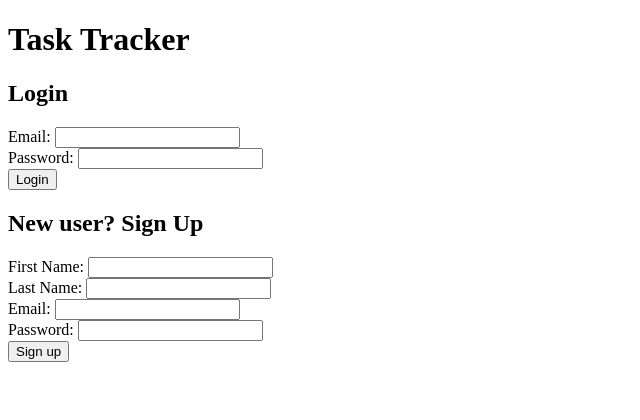
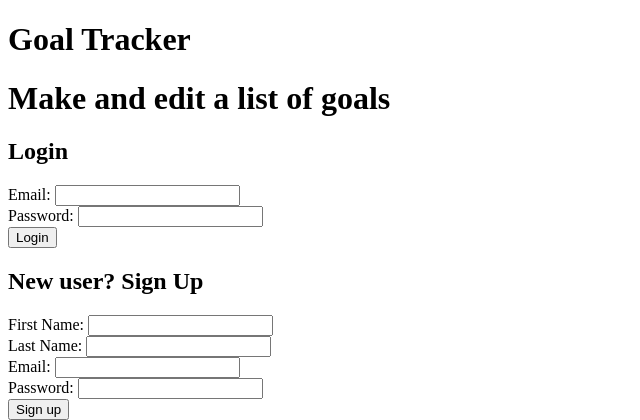
Before and after one commit to teganbroderick/goal-tracker, a Flask app: page / in a window 1280 px wide. Shown: the top 420 px of the page, without its empty margins (0-640 px from the left). Run offline with Flask 2, Linux system fonts and the light colour scheme.

Commit message:
Changed Task(s) to Goal(s)

```diff
--- a/templates/index.html
+++ b/templates/index.html
@@ -1,10 +1,11 @@
 <!DOCTYPE html>
 <html>
 <head>
-    <title>Task Tracker</title>
+    <title>Goal Tracker</title>
 </head>
 <body>
-    <h1>Task Tracker</h1>
+    <h1>Goal Tracker</h1>
+    <h1>Make and edit a list of goals</h1>
     <h2>Login</h2>
     <form action="/login_process" method="POST">
         Email: <input type="test" name="email"><br>
--- a/templates/tasks.html
+++ b/templates/tasks.html
@@ -1,7 +1,7 @@
 <!DOCTYPE html>
 <html>
 <head>
-    <title>Task Tracker</title>
+    <title>Goal Tracker</title>
 </head>
 <body>
     <h3>Hello, {{ user.fname }} {{ user.lname }}!</h3>
```
